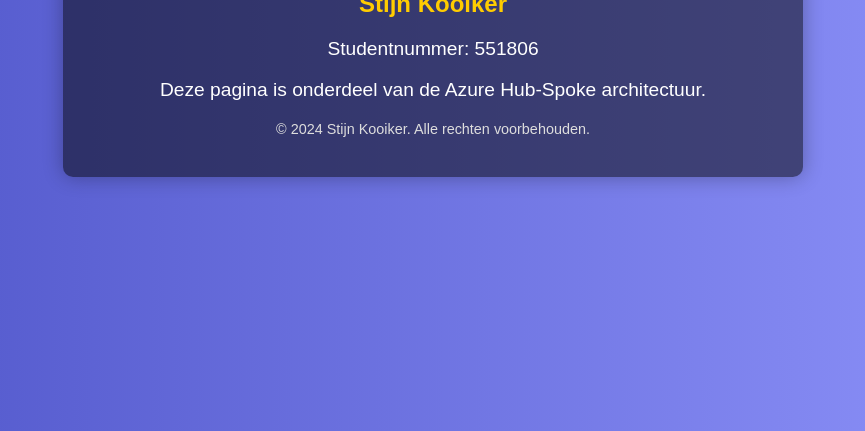
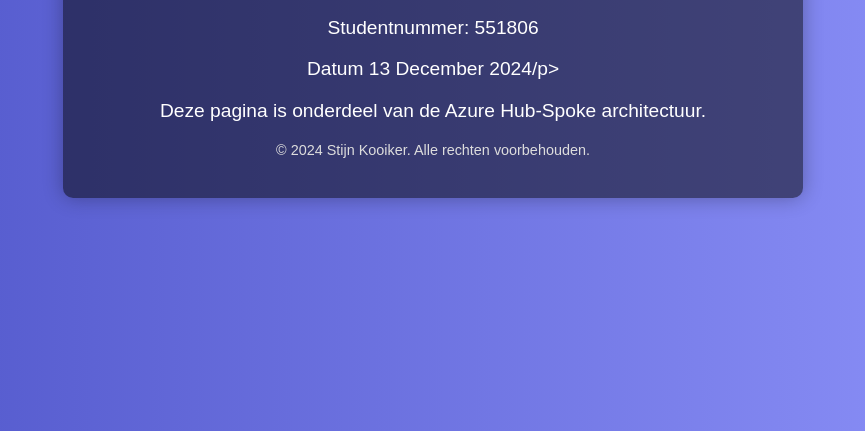
Before and after one commit to StijnKoo/Azure-Week8, a plain HTML site: page index.html in a window 1280 px wide. Shown: the part 369-800 px from the top of the page, without its empty margins (207-1072 px from the left). Drawn offline with Linux system fonts and the light colour scheme.

Commit message:
Update index.html

```diff
--- a/index.html
+++ b/index.html
@@ -47,6 +47,7 @@
         <h1>Welkom op mijn Webserverr!</h1>
         <h2>Stijn Kooiker</h2>
         <p>Studentnummer: 551806</p>
+        <p>Datum 13 December 2024/p>
         <p>Deze pagina is onderdeel van de Azure Hub-Spoke architectuur.</p>
         <footer>&copy; 2024 Stijn Kooiker. Alle rechten voorbehouden.</footer>
     </div>
```
